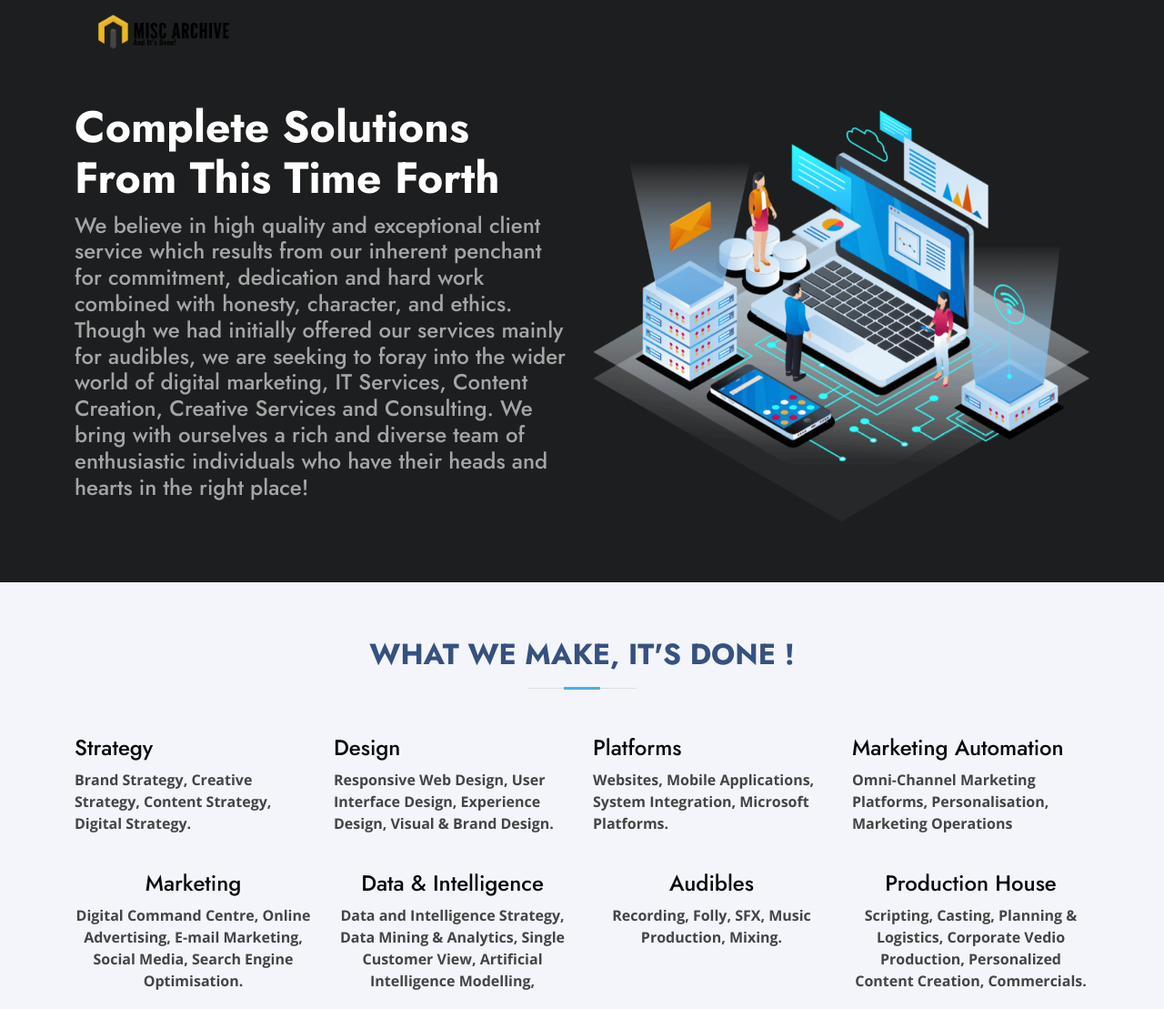
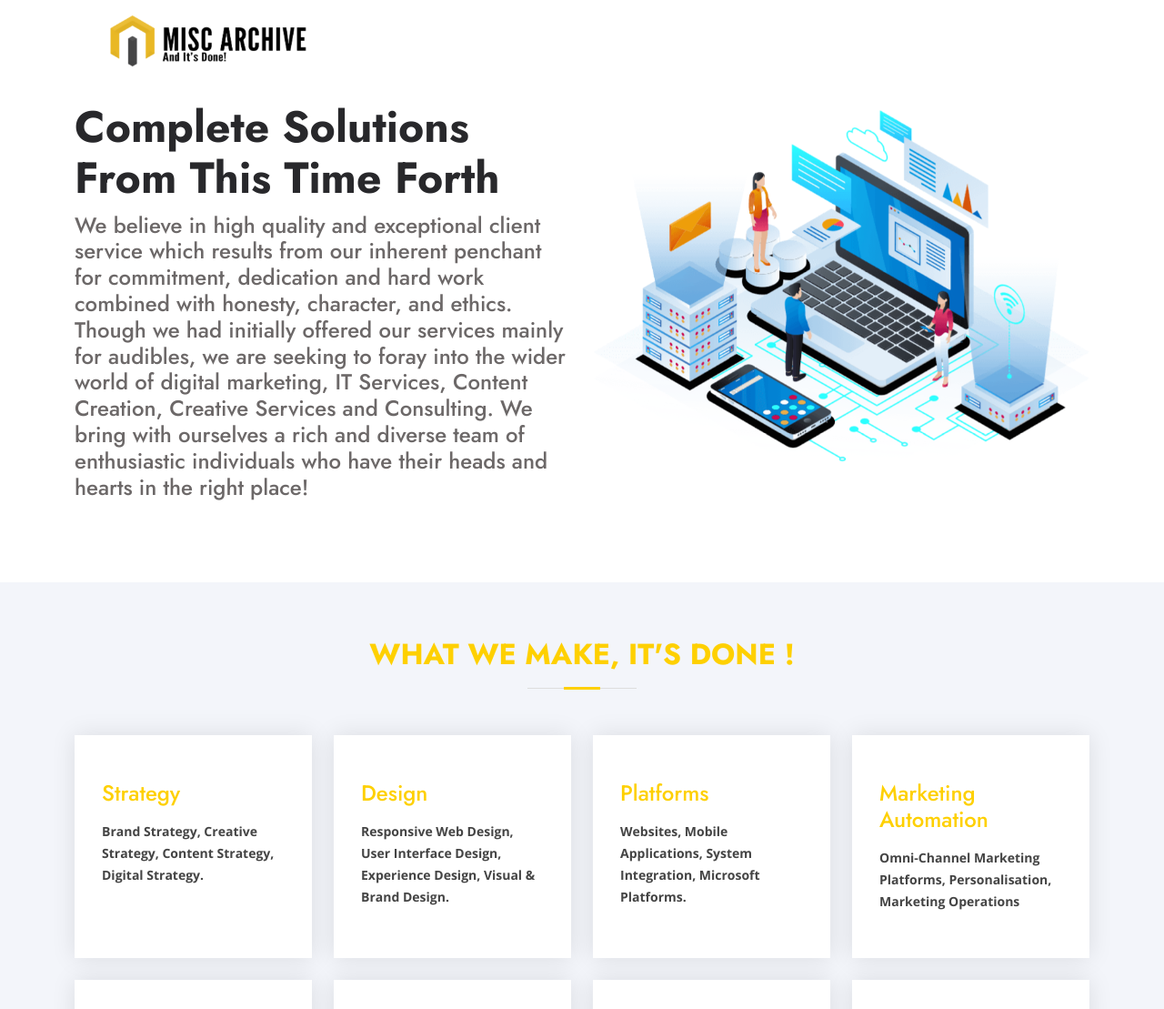
Before and after one commit to MiscArchive/Website-Under_Progress, a plain HTML site: page index.html in a window 1280 px wide. Shown: the top 1109 px of the page at 91% size. Drawn offline with nearby package versions, Linux system fonts and the light colour scheme.

Commit message:
Update style.css

```diff
--- a/assets/css/style.css
+++ b/assets/css/style.css
@@ -143,7 +143,7 @@ h6 {
 }
 
 #header .logo img {
-  max-height: 40px;
+  max-height: 60px;
 }
 
 /*--------------------------------------------------------------
@@ -396,7 +396,7 @@ h6 {
 #hero {
   width: 100%;
   height: 80vh;
-  background: #1d1e1f;
+  background: #fff;
 }
 
 #hero .container {
@@ -408,11 +408,11 @@ h6 {
   font-size: 48px;
   font-weight: 700;
   line-height: 56px;
-  color: #fff;
+  color: #28282B;
 }
 
 #hero h2 {
-  color: rgba(255, 255, 255, 0.6);
+  color: rgba(10, 3, 3, 0.6);
   margin-bottom: 50px;
   font-size: 24px;
 }
@@ -553,7 +553,7 @@ section {
   margin-bottom: 20px;
   padding-bottom: 20px;
   position: relative;
-  color: #37517e;
+  color: #FED000;
 }
 
 .section-title h2::before {
@@ -573,7 +573,7 @@ section {
   display: block;
   width: 40px;
   height: 3px;
-  background: #47b2e4;
+  background: #FED000;
   bottom: 0;
   left: calc(50% - 20px);
 }
@@ -775,3 +775,49 @@ section {
     padding-top: 4px;
   }
 }
+
+
+/*--------------------------------------------------------------
+# Services
+--------------------------------------------------------------*/
+.services .icon-box {
+  box-shadow: 0px 0 25px 0 rgba(0, 0, 0, 0.1);
+  padding: 50px 30px;
+  transition: all ease-in-out 0.4s;
+  background: #fff;
+}
+
+.services .icon-box .icon {
+  margin-bottom: 10px;
+}
+
+.services .icon-box .icon i {
+  color: #FED000;
+  font-size: 36px;
+  transition: 0.3s;
+}
+
+.services .icon-box h4 {
+  font-weight: 500;
+  margin-bottom: 15px;
+  font-size: 24px;
+}
+
+.services .icon-box h4 a {
+  color: #FED000;
+  transition: ease-in-out 0.3s;
+}
+
+.services .icon-box p {
+  line-height: 24px;
+  font-size: 14px;
+  margin-bottom: 0;
+}
+
+.services .icon-box:hover {
+  transform: translateY(-10px);
+}
+
+.services .icon-box:hover h4 a {
+  color: #FED000;
+}
```
